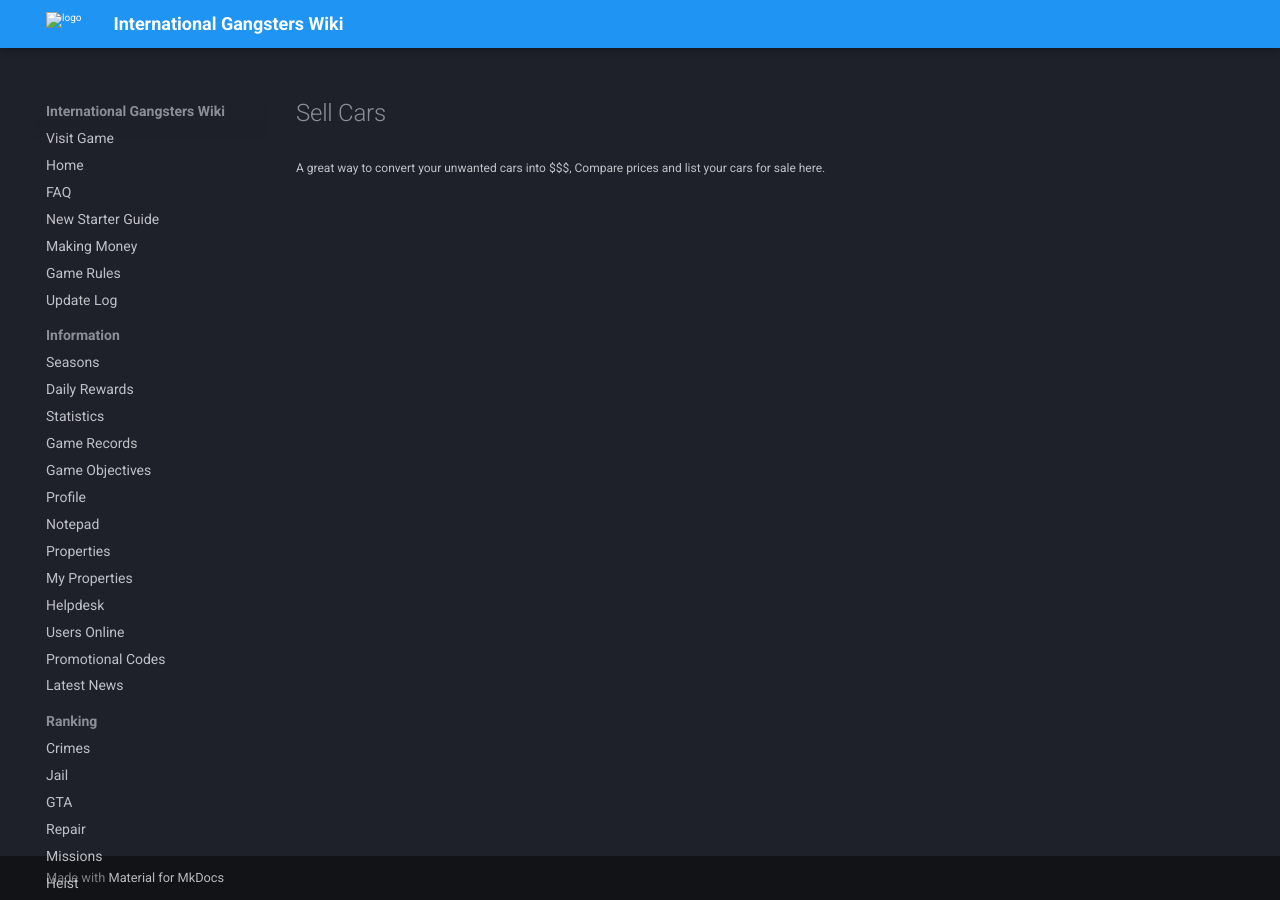
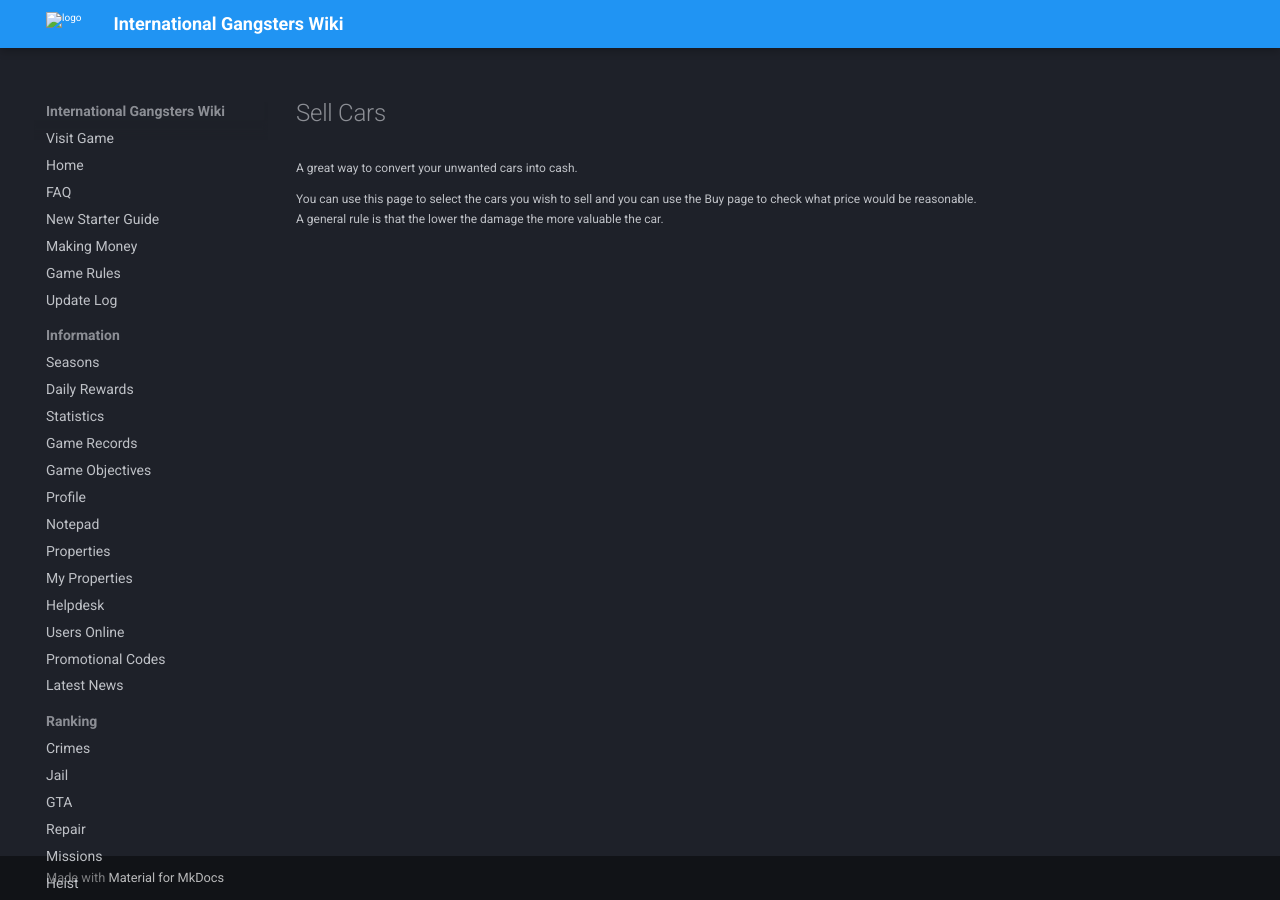
Before and after one commit to InternationalGangsters/wiki, an MkDocs documentation site: the page built from docs/money/sell_cars.md, in a window 1280 px wide. Built offline with MkDocs 1.6.1 and Material for MkDocs 9.7.7, drawn with Linux system fonts in a browser that asks for light colours; comment, search, counter and statistics services are not loaded.

Commit message:
Update sell_cars.md
Additional wording created - Mol

```diff
--- a/docs/money/sell_cars.md
+++ b/docs/money/sell_cars.md
@@ -1,3 +1,5 @@
 # Sell Cars
 
-A great way to convert your unwanted cars into $$$, Compare prices and list your cars for sale here.
+A great way to convert your unwanted cars into cash.
+
+You can use this page to select the cars you wish to sell and you can use the Buy page to check what price would be reasonable. A general rule is that the lower the damage the more valuable the car.
```
